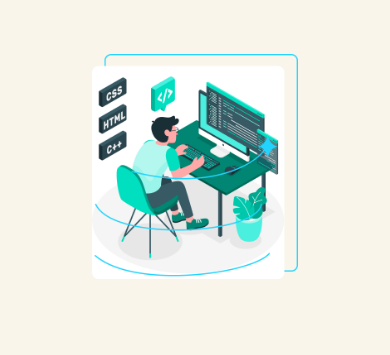
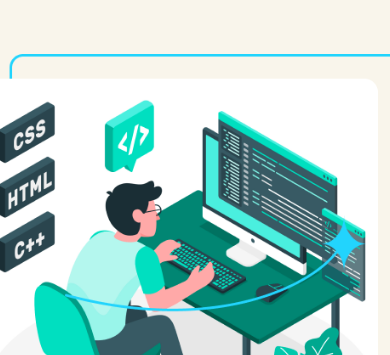
Before and after one commit to Gustaramos/Portifolio, a plain HTML site: page index.html in a window 390 px wide. Shown: the part 124-479 px from the top of the page. Drawn offline with nearby package versions, Linux system fonts and the light colour scheme.

Commit message:
Commit att

```diff
--- a/styles/style.css
+++ b/styles/style.css
@@ -153,6 +153,6 @@ body {
     }
 
     .apresentacao__imagem {
-        width: 80%;
+        width: 50vh;
     }
 }
```
